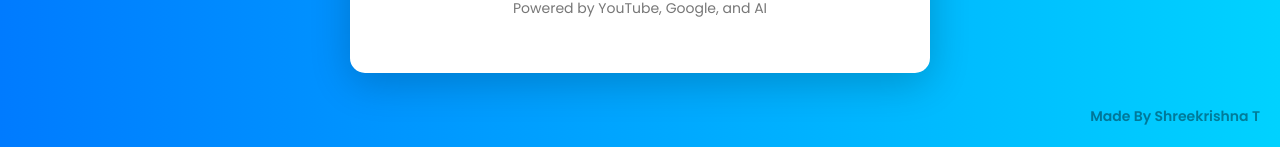
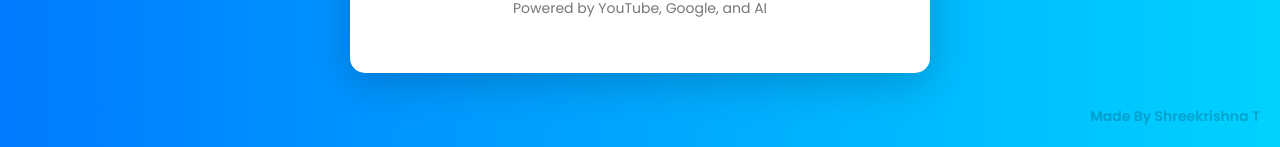
Before and after one commit to TShreek/LearningResourceGenerator, a Flask app: page / in a window 1280 px wide. Shown: the part 653-800 px from the top of the page. Run offline with Flask 3, Linux system fonts and the light colour scheme.

Commit message:
Update index.html

```diff
--- a/code/templates/index.html
+++ b/code/templates/index.html
@@ -137,7 +137,7 @@
   bottom: 20px;
   right: 20px;
   font-size: 14px;
-  color: rgba(0, 0, 0, 0.4);
+  color: rgba(0, 0, 0, 0.2);
   font-weight: bold;
   z-index: 9999;
   pointer-events: none;
```
